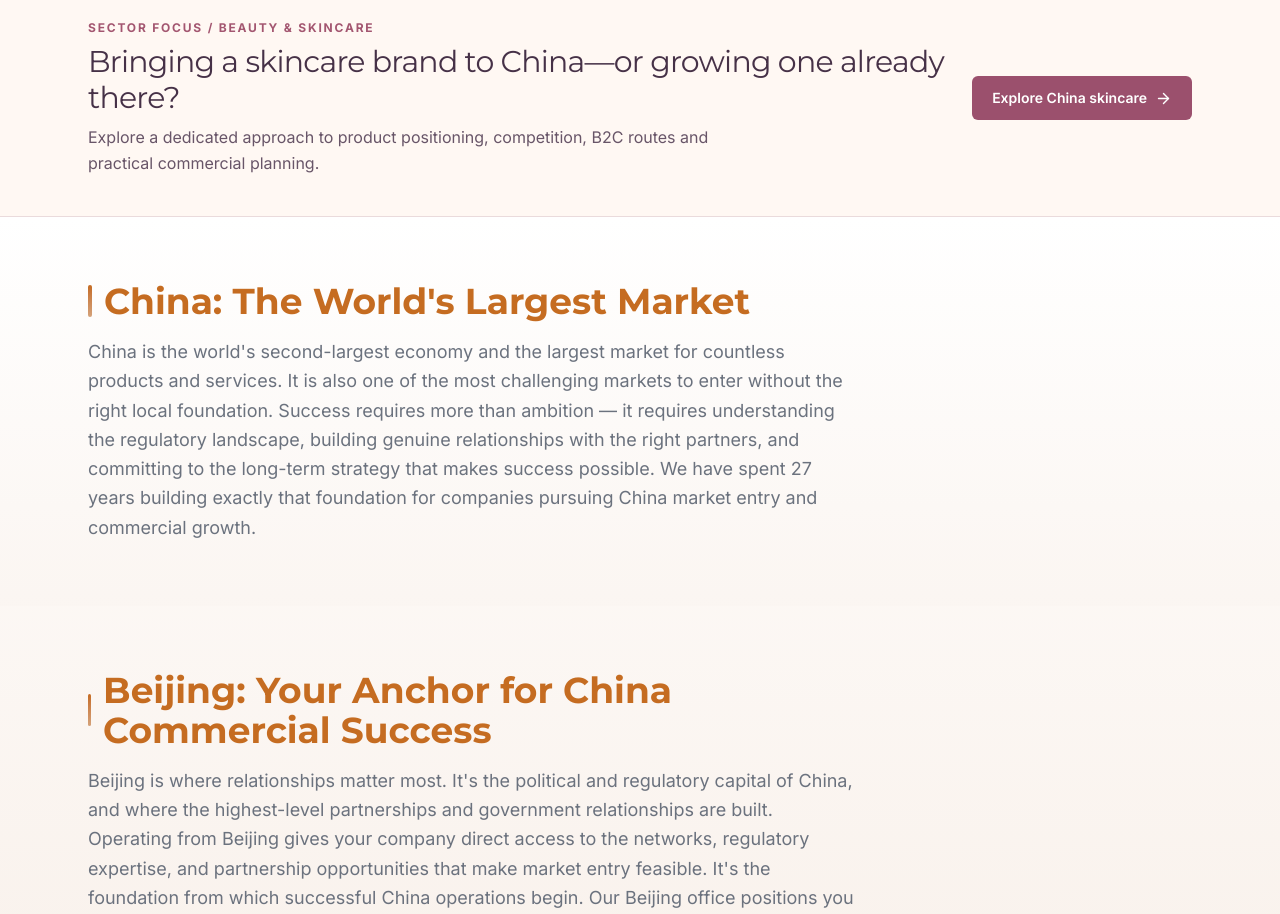
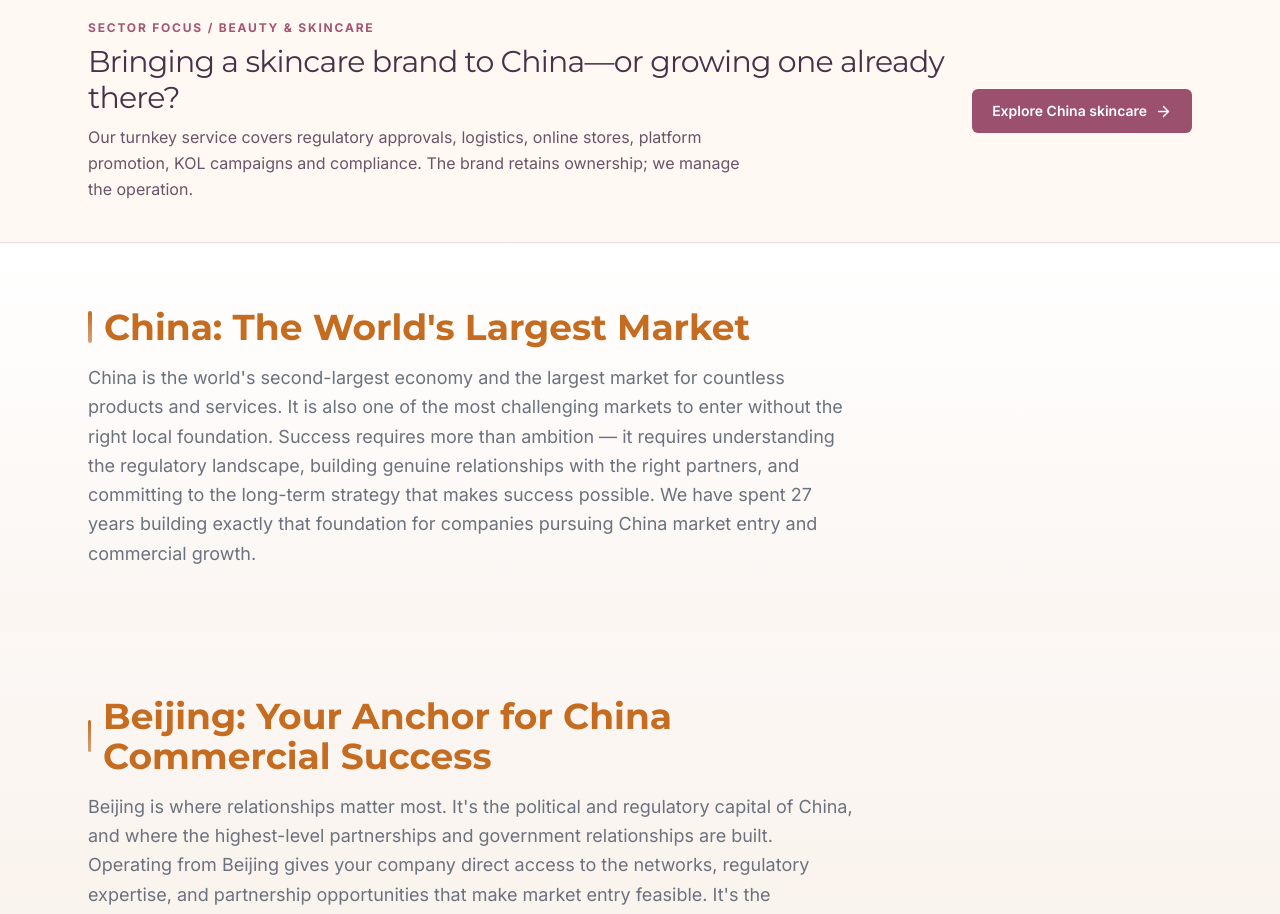
Before and after one commit to yochaigg/central-orbit, a Next.js app: page /china in a window 1280 px wide. Shown: the part 780-1694 px from the top of the page. Built offline with nearby package versions, Linux system fonts and the light colour scheme.

Commit message:
Align skincare site summaries with brand-owned turnkey operations

```diff
--- a/src/app/china/page.tsx
+++ b/src/app/china/page.tsx
@@ -270,7 +270,7 @@ export default function ChinaPage() {
                   Bringing a skincare brand to China—or growing one already there?
                 </h2>
                 <p className="mt-2 text-[#685568] max-w-2xl leading-relaxed">
-                  Explore a dedicated approach to product positioning, competition, B2C routes and practical commercial planning.
+                  Our turnkey service covers regulatory approvals, logistics, online stores, platform promotion, KOL campaigns and compliance. The brand retains ownership; we manage the operation.
                 </p>
               </div>
               <Link
```
